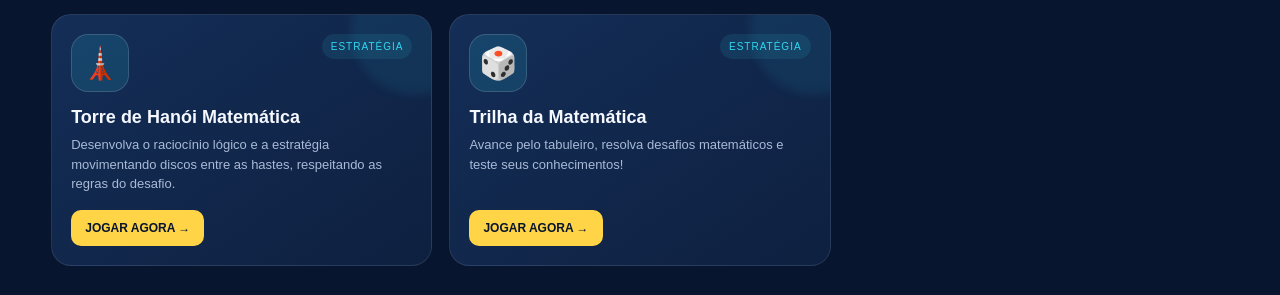
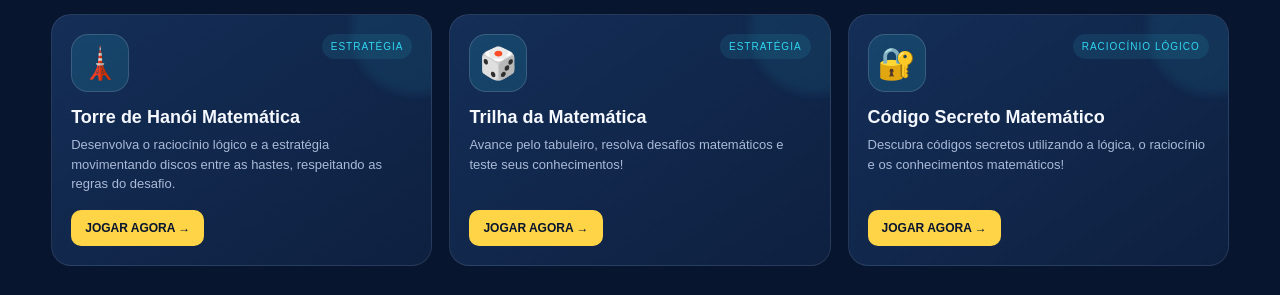
Before and after one commit to andersoncandido-blip/jogos-matematicos, a plain HTML site: page index.html in a window 1280 px wide. Shown: the part 2253-2548 px from the top of the page. Drawn offline with Linux system fonts and the light colour scheme.

Commit message:
Update index.html

```diff
--- a/index.html
+++ b/index.html
@@ -181,6 +181,15 @@ footer{margin-top:48px;padding:24px;text-align:center;color:#8398bc;border-top:1
     <p>Avance pelo tabuleiro, resolva desafios matemáticos e teste seus conhecimentos!</p>
     <a class="play" href="jogos/trilha_da_matematica_etapa20_perguntas_sobre_tabuleiro_corrigida_v3.html">JOGAR AGORA →</a>
 </article>
+<article class="card" data-category="raciocinio" data-name="codigo secreto matematico">
+    <div class="card-top">
+        <div class="game-icon cyan">🔐</div>
+        <span class="tag">Raciocínio Lógico</span>
+    </div>
+    <h3>Código Secreto Matemático</h3>
+    <p>Descubra códigos secretos utilizando a lógica, o raciocínio e os conhecimentos matemáticos!</p>
+    <a class="play" href="jogos/codigo_secreto_matematico_versao_definitiva.html">JOGAR AGORA →</a>
+</article>
 </div><div class="empty" id="empty">Nenhum jogo encontrado. Tente outra palavra ou categoria.</div></section>
 <div class="info"><strong>📌 Portal pronto para receber mais jogos!</strong><br>Para adicionar novos jogos futuramente, coloque o arquivo HTML dentro da pasta <strong>jogos</strong> e acrescente um cartão com o caminho do arquivo no <strong>index.html</strong>. Os jogos enviados foram mantidos como arquivos independentes.</div>
 </main><footer>PORTAL MATEMÁTICA INTERATIVA • Aprender, explorar e jogar!</footer>
```
